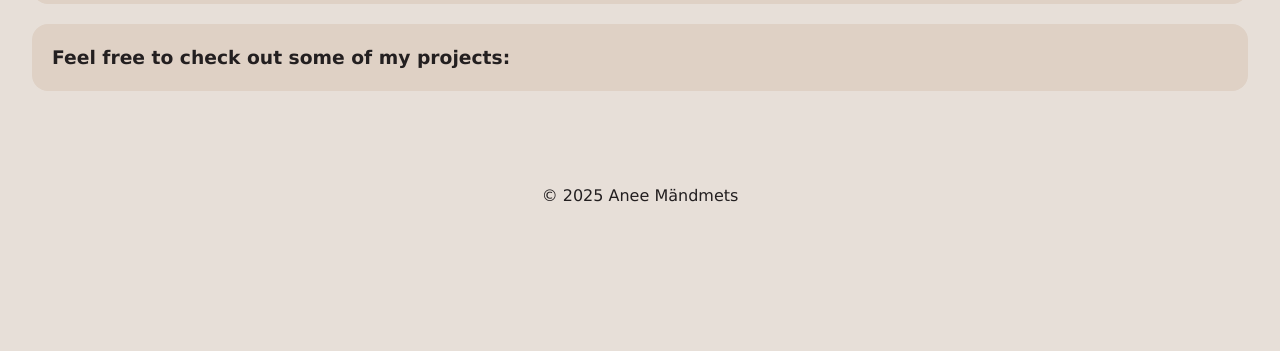
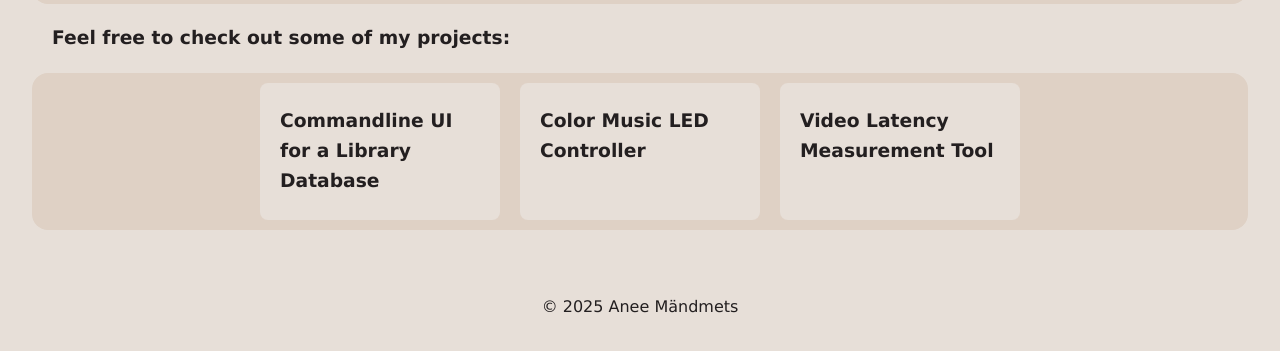
Before and after one commit to AneeMandmets/AneeMandmets.github.io, a plain HTML site: page index.html in a window 1280 px wide. Shown: the part 559-910 px from the top of the page. Before the commit the page ends 800 px from the top, so only its background shows below. Drawn offline with Linux system fonts and the light colour scheme.

Commit message:
Home projects, blog site

```diff
--- a/index.html
+++ b/index.html
@@ -30,8 +30,19 @@
             </div>
             <img src="port-pic.jpg" alt="A picture of me working on a project prototype. Pic by Johan Hallimäe." class="intro-pic">
         </div>
-        <div class="projects-overview-container">
+        <div>
             <h3 style="margin-left: 20px;">Feel free to check out some of my projects:</h3>
+            <div class="projects-overview-container">
+                <div class="home-project-item">
+                    <h3><a href="projects.html#libdb">Commandline UI for a Library Database</a></h3>
+                </div>
+                <div class="home-project-item">
+                    <h3><a href="projects.html#LEDController">Color Music LED Controller</a></h3>
+                </div>
+                <div class="home-project-item">
+                    <h3><a href="projects.html#LatencyMeasureDevice">Video Latency Measurement Tool</a></h3>
+                </div>
+            </div>
         </div>
     </main>
 
--- a/style.css
+++ b/style.css
@@ -59,6 +59,11 @@ p a {
     color: #48423E;
 }
 
+h3 a {
+    color: #231f20;
+    text-decoration: none;
+}
+
 /* HOME specific classes */
 
 .introduction-container {
@@ -88,6 +93,16 @@ p a {
     display: flex;
     background-color: #dfd1c5;
     border-radius: 1rem;
+    flex-direction: row;
+    justify-content: center;
+}
+
+.home-project-item {
+    padding: 5px 20px;
+    background-color: #e7dfd8;
+    border-radius: 0.5rem;
+    margin: 10px;
+    max-width: 200px;
 }
 
 /* ABOUT specific classes */
@@ -118,6 +133,7 @@ p a {
     display: flex;
     flex-direction: row;
     justify-content: space-evenly;
+    text-align: center;
 
 }
 
@@ -136,6 +152,16 @@ p a {
     padding: 5px 20px;
 }
 
+/* BLOG specific classes */
+
+.coming-soon {
+    height: 100%;
+    width: 100%;
+    font-size: xx-large;
+    font-family: 'Lucida Console';
+    text-align: center;
+}
+
 /* Responsive Design */
 
 @media (max-width: 900px) {
```
Also changed, not shown: blog.html (+3 -1 lines), projects.html (+3 -3 lines).
